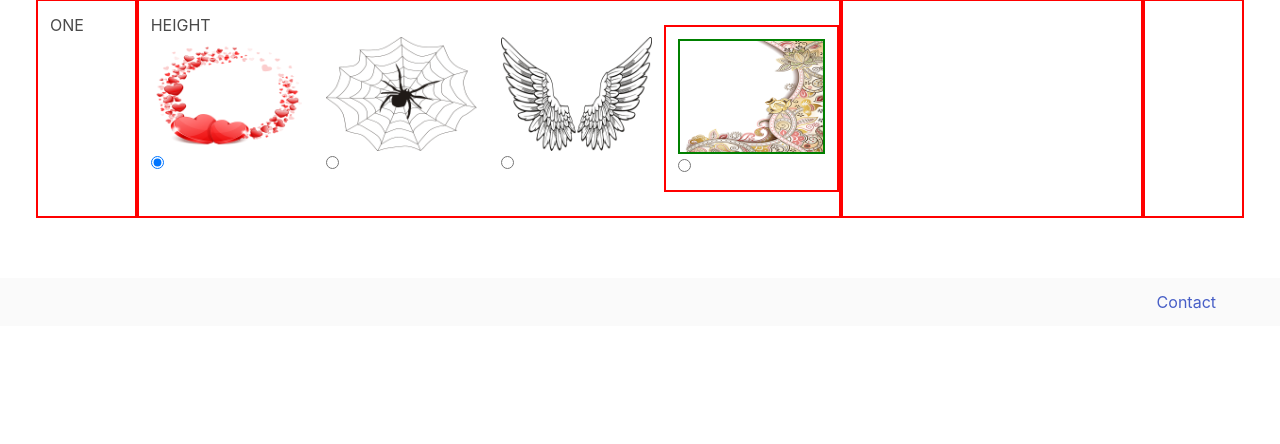
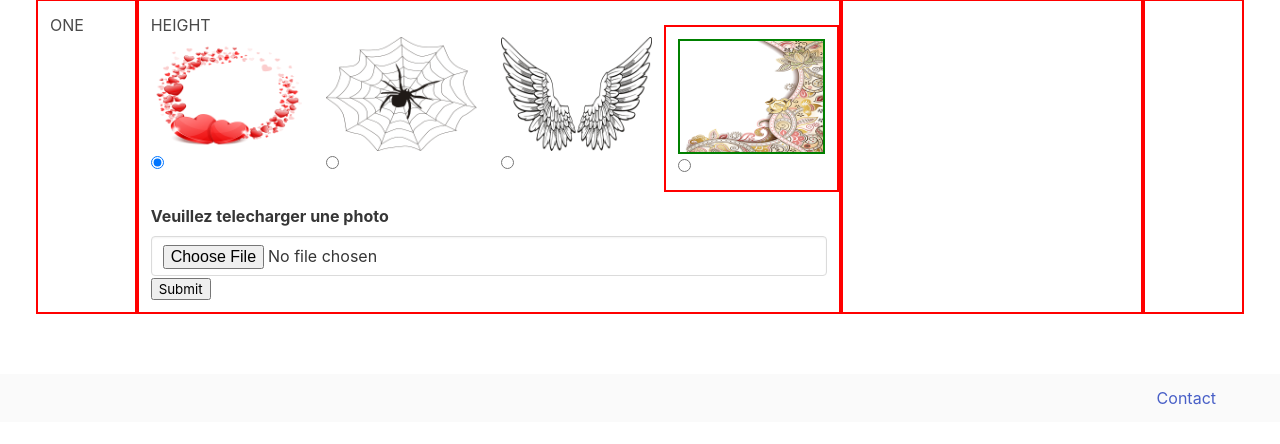
Before and after one commit to jeromefrench/camagru, a PHP site: page /montage in a window 1280 px wide. Shown: the part 179-623 px from the top of the page. Run offline with PHP 8.4, Linux system fonts and the light colour scheme; the visitor is signed in with stand-in values (Sample User, id 1); some libraries are stand-ins or nearby versions.

Commit message:
filter et photo up ok

```diff
--- a/controler/montage.php
+++ b/controler/montage.php
@@ -1,46 +1,24 @@
 <?php
 
 if($method == "GET"){
+	$_SESSION['answer']['uploadPic'] = false;
+
 	require '../vue/header.php';
 	require '../vue/montage.php';
 	require '../vue/footer.php';
 }
 else if ($method == "POST"){
-
-	//si il accepte la webcam on lui envoi le code de la webcam
-
-
-	//si il refuse la webcam on lui envoi lupload image
-
-
-	//si il poste une photo on l'enregistre si valide
-
+	if (isset($_FILES['myFile'])) {
+		if (file_exists('../public/photo_upload/' . $login)) {
+			echo unlink('../public/photo_upload/' . $login);
+		}
+    	move_uploaded_file($_FILES['myFile']['tmp_name'], '../public/photo_upload/' . $login);
+		$_SESSION['answer']['uploadPic'] = true;
+		header('Location: '.$fullDomain.'/montage');
+	}
 }
 else {
 	echo "404 error";
 }
 
-
-//<script type="text/javascript" > var login = 'php echo $login; '; </script>
-//<script src="montage_script.js"></script>
-
-
-
-
-
-
-/* if (isset($_FILES['myFile'])) { */
-/* 	if (file_exists('../public/photo_upload/' . $login)) { */
-/* 		echo unlink('../public/photo_upload/' . $login); */
-/* 	} */
-/*     move_uploaded_file($_FILES['myFile']['tmp_name'], '../public/photo_upload/' . $login); */
-
-	/* <script type="text/javascript" > */
-	/* var photo = document.querySelector('#photo'); */
-	/* photo.style.display = "inline"; */
-	/* photo.src = '/photo_upload/'+login; */
-	/* var photo_bool = 1; */
-	/* on_creer_le_bouton(photo_bool); */
-	/* </script> */
-
 ?>
--- /dev/null
+++ b/public/formulaire_up.php
@@ -0,0 +1,21 @@
+<div class="container">
+	<div class="form">
+		<form id="form" enctype="multipart/form-data" method="post"  action="/montage">
+			<div class="field">
+				<label class="label">Veuillez telecharger une photo</label>
+				<div class="control">
+					<input  id="file" class="input" type="file" name="myFile" placeholder="Veuillez choisir une photo">
+					<input type="submit" name="submit">
+				</div>
+			</div>
+		</form>
+	</div>
+</div>
+
+
+<script>
+//	var side = document.querySelector('#img');
+//	document.getElementById("file").onchange = function() {
+ //   	document.getElementById("form").submit();
+  //  };
+</script>
--- a/vue/montage.php
+++ b/vue/montage.php
@@ -34,20 +34,37 @@
 
 <div id="cam">
 
+<div id="the_form">
 </div>
 
+<?php if (isset($answer) && isset($answer['uploadPic']) && $answer['uploadPic'] == true){  ?>
+	<figure>
+	<img id="picUploaded" src="/photo_upload/<?= $login ; ?>" >
+	</figure>
+
+	<input type="button" name="screenShot" value="Take ScreenShot" id="screenshot-button">
+
+
+<script>
+		const screenshotButton = document.getElementById("screenshot-button");
+		const canvas = document.createElement('canvas');
+		const photo = document.getElementById("picUploaded");
+		screenshotButton.onclick = function() {
+  			canvas.width = photo.videoWidth;
+  			canvas.height = photo.videoHeight;
+  			canvas.getContext('2d').drawImage(photo, 0, 0);
+			filter = getFilterName();
+			addFilter("/photo_upload/"+login, filter, "photo");
+		}
+</script>
+
+
+
+<?php }?>
 
 </div>
 
-	<!-- <canvas style="display:none;"></canvas> -->
-	<!-- <form enctype="multipart/form-data" method="post" action=/montage> -->
-		<!-- <p style="display:none" id="get_file"> -->
-			<!-- Veuillez choisir une photo de vous</br> -->
-			<!-- <input type="file" name="myFile"></br> -->
-			<!-- <input type="submit" name="submit"> -->
-		<!-- </p> -->
-		<!-- <input style="display:none" type="button" name="screenShot" value="Take ScreenShot" id="screenshot-button"> -->
-	<!-- </form> -->
+</div>
 
 <div class="column  is-3"   style="border:solid 2px red;" >
 	<div id="side">
@@ -58,9 +75,48 @@
 
 </div>
 
+<script type="text/javascript" > var login = '<?php echo $login; ?>'; </script>
+
 <script type="text/javascript" >
+	var xmlhttp = new XMLHttpRequest();
+	var askForm = new XMLHttpRequest();
 
-	var xmlhttp = new XMLHttpRequest();
+	const constraints = {
+		video: true
+	};
+
+	askForm.onreadystatechange = function() {
+		if (this.readyState == 4 && this.status == 200) {
+			var the_form_div = document.querySelector('#the_form');
+			const divElem = document.createElement("div");
+			divElem.innerHTML = this.responseText;
+			the_form_div.append(divElem);
+		}
+	}
+
+	navigator.mediaDevices.getUserMedia(constraints).then(function(stream) {
+		var cam = document.querySelector('#cam');
+		cam.innerHTML = '<video style="margin-left: auto; margin-right: auto; display: block;" autoplay></video>';
+		cam.innerHTML += '<input type="button" name="screenShot" value="Take ScreenShot" id="screenshot-button">';
+		var video = document.querySelector('video');
+		video.srcObject = stream;
+
+		const screenshotButton = document.getElementById("screenshot-button");
+		const canvas = document.createElement('canvas');
+
+		screenshotButton.onclick = video.onclick = function() {
+			canvas.width = video.videoWidth;
+			canvas.height = video.videoHeight;
+			canvas.getContext('2d').drawImage(video, 0, 0);
+			filter = getFilterName();
+			addFilter(canvas.toDataURL('image/png'), filter, "webcam");
+		}
+	}).catch(function(err) {
+		console.log("lutilisateur a refuser");
+		askForm.open("POST", "formulaire_up.php");
+		askForm.send();
+
+});
 
 	function getFilterName(){
 		if (document.getElementById('r1').checked) {
@@ -104,32 +160,4 @@
 		}
 	}
 
-	const constraints = {
-		video: true
-	};
-
-
-	navigator.mediaDevices.getUserMedia(constraints).then(function(stream) {
-		var cam = document.querySelector('#cam');
-		cam.innerHTML = '<video style="margin-left: auto; margin-right: auto; display: block;" autoplay></video>';
-		cam.innerHTML += '<input type="button" name="screenShot" value="Take ScreenShot" id="screenshot-button">';
-		var video = document.querySelector('video');
-		video.srcObject = stream;
-
-		const screenshotButton = document.querySelector('#screenshot-button');
-		const canvas = document.createElement('canvas');
-
-		screenshotButton.onclick = video.onclick = function() {
-			canvas.width = video.videoWidth;
-			canvas.height = video.videoHeight;
-			canvas.getContext('2d').drawImage(video, 0, 0);
-			filter = getFilterName();
-			addFilter(canvas.toDataURL('image/png'), filter, "webcam");
-		}
-	}).catch(function(err) {
-		console.log("lutilisateur a refuser");
-
-//ajouter le formulaire
-
-	});
 </script>
```
Also changed, not shown: 1 other file.
